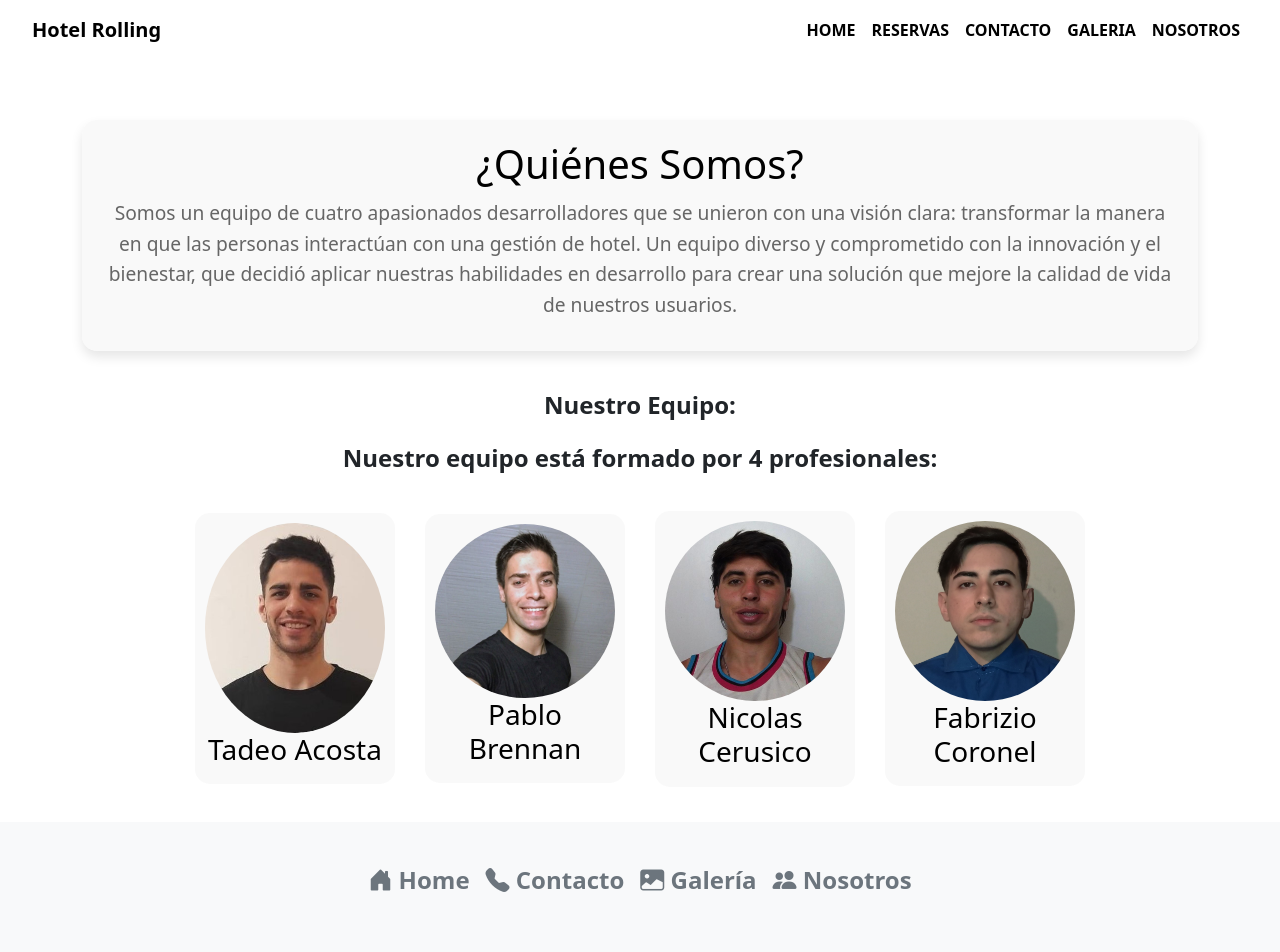
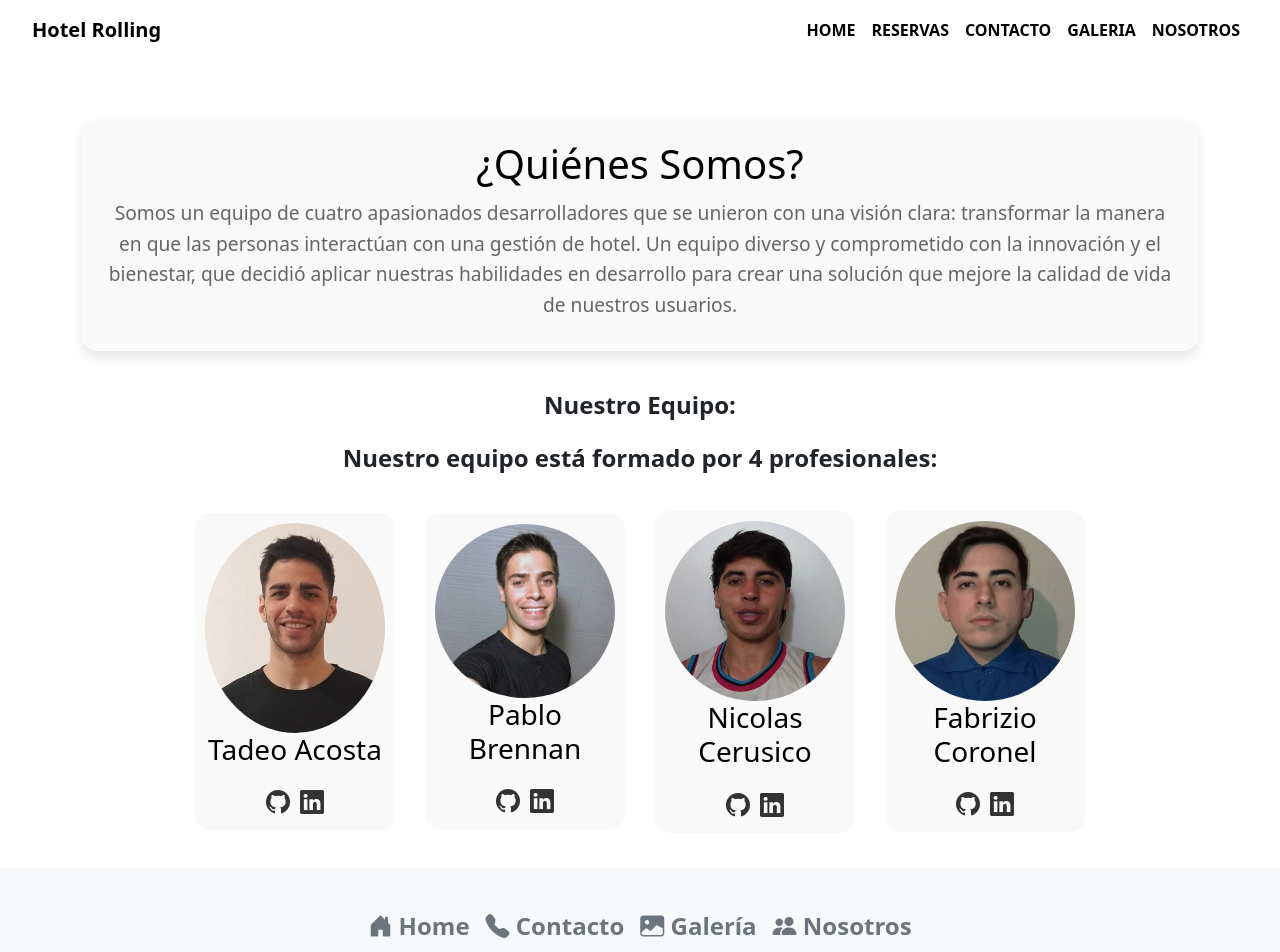
Before and after one commit to tadeo14/Gestion-Hoteles-Front, a React (Vite) app: page /nosotros in a window 1280 px wide. Shown: the top 952 px of the page. Built offline with nearby package versions, Linux system fonts and the light colour scheme.

Commit message:
Cambie y mejores los estilos en admin, nosotros y contacto

```diff
--- /dev/null
+++ b/componentes/ListaHabitaciones.css
@@ -0,0 +1,3 @@
+/* Estilos personalizados para el botón Nueva habitación */
+.btn-nueva-habitacion {
+  border-radius:
--- a/componentes/ListaHabitaciones.jsx
+++ b/componentes/ListaHabitaciones.jsx
@@ -2,6 +2,7 @@ import React, { useEffect, useState } from 'react';
 import { Table, Button, Modal, Form, Card } from 'react-bootstrap';
 import pruebaApi from '../src/api/pruebaApi';
 import Swal from 'sweetalert2';
+import './ListaHabitaciones.css'; // Importa el archivo de estilos
 
 export const ListaHabitaciones = () => {
   const [habitaciones, setHabitaciones] = useState([]);
@@ -11,6 +12,7 @@ export const ListaHabitaciones = () => {
   const [precio, setPrecio] = useState('');
   const [showEditar, setShowEditar] = useState(false);
   const [habitacionesEditar, setHabitacionesEditar] = useState([]);
+
   const handleClose = () => setShow(false);
   const handleShow = () => setShow(true);
 
@@ -126,8 +128,12 @@ export const ListaHabitaciones = () => {
 
   return (
     <>
-      <h1>Listado de Habitaciones</h1>
-      <Button variant="primary" onClick={handleShow}>
+      <h1 className="mb-4">Listado de Habitaciones</h1>
+      <Button
+        variant="primary"
+        onClick={handleShow}
+        className="btn-nueva-habitacion"
+      >
         Nueva habitación
       </Button>
 
@@ -176,8 +182,8 @@ export const ListaHabitaciones = () => {
         </Modal.Body>
       </Modal>
 
-      <Modal show={showEditar}>
-        <Modal.Header>
+      <Modal show={showEditar} onHide={() => setShowEditar(false)}>
+        <Modal.Header closeButton>
           <Modal.Title>Editar habitación</Modal.Title>
         </Modal.Header>
         <Modal.Body>
@@ -223,17 +229,35 @@ export const ListaHabitaciones = () => {
 
       <div className="d-flex flex-wrap justify-content-center">
         {habitaciones.map((habitacion) => (
-          <Card key={habitacion._id} className="m-2" style={{ width: '18rem', flex: '1 1 calc(100% - 2rem)', maxWidth: '300px' }}>
-            <Card.Img variant="top" src={`https://rollinghotel1.netlify.app/public/images/${habitacion.imagen}`} alt={`Habitación ${habitacion.numero}`} style={{ height: '200px', objectFit: 'cover' }} />
-
+          <Card
+            key={habitacion._id}
+            className="m-2 card-habitacion"
+          >
+            <Card.Img
+              variant="top"
+              src={`https://rollinghotel1.netlify.app/public/images/${habitacion.imagen}`}
+              alt={`Habitación ${habitacion.numero}`}
+              className="card-img"
+            />
             <Card.Body>
               <Card.Title>Habitación {habitacion.numero}</Card.Title>
               <Card.Text>
                 Tipo: {habitacion.tipo} <br />
                 Precio: {habitacion.precio}
               </Card.Text>
-              <Button variant="info" onClick={() => editarHabitacion(habitacion)} className='me-2'>Modificar</Button>
-              <Button variant="danger" onClick={() => eliminarHabitacionClick(habitacion._id)}>Eliminar</Button>
+              <Button
+                variant="info"
+                onClick={() => editarHabitacion(habitacion)}
+                className='me-2'
+              >
+                Modificar
+              </Button>
+              <Button
+                variant="danger"
+                onClick={() => eliminarHabitacionClick(habitacion._id)}
+              >
+                Eliminar
+              </Button>
             </Card.Body>
           </Card>
         ))}
--- a/src/assets/Contacto.css
+++ b/src/assets/Contacto.css
@@ -3,7 +3,7 @@
   background-image: url(../images/galeria5.jpg);
   background-size: cover;
   padding: 20px;
-  color: rgb(231, 235, 14);
+  color: rgb(0, 204, 255);
 }
 
 .info-contacto {
@@ -13,7 +13,7 @@
 .form-container {
   background-color: rgba(249, 249, 249, 0.9);
   padding: 20px;
-  border-radius: 10px;
+  border-radius: 20px;
   box-shadow: 0 4px 8px rgba(0, 0, 0, 0.1);
 }
 
@@ -36,3 +36,7 @@
     height: 250px;
   }
 }
+
+.contacto {
+  margin-bottom: 40px;
+}
--- a/src/assets/Somos.css
+++ b/src/assets/Somos.css
@@ -69,3 +69,26 @@ body {
     width: 100%;
   }
 }
+
+/* Estilo para los enlaces sociales */
+.social-links {
+  margin-top: 10px;
+  display: flex;
+  justify-content: center;
+  gap: 10px; /* Espacio entre los íconos */
+}
+
+.social-links a {
+  color: #333; /* Color de los íconos por defecto (puedes cambiarlo según tu preferencia) */
+  font-size: 1.5rem; /* Tamaño de los íconos */
+  text-decoration: none; /* Elimina el subrayado de los enlaces */
+}
+
+.social-links a:hover,
+.social-links a:focus {
+  color: #333; /* Mantén el mismo color al pasar el ratón o al enfocarse */
+}
+
+.social-links i {
+  transition: color 0.3s; /* Transición de color suave */
+}
--- a/src/pages/Contacto.jsx
+++ b/src/pages/Contacto.jsx
@@ -34,6 +34,12 @@ export const Contacto = () => {
         title: "Enviado",
         showConfirmButton: false,
         timer: 1500
+      }).then(() => {
+        // Limpiar el formulario después de mostrar el mensaje de éxito
+        setNombre('');
+        setEmail('');
+        setTelefono('');
+        setMensaje('');
       });
     }
   }
@@ -42,30 +48,30 @@ export const Contacto = () => {
     <div className='contacto-background'>
       <Container className="d-flex justify-content-center align-items-center min-vh-100">
         <Row className='w-100'>
+              <h1 className='contacto'>Contacto</h1>
           <Col md={6} className="mb-4">
             <div className="info-contacto">
-              <h1>Contacto</h1>
             </div>
             <div className='form-container'>
               <Form onSubmit={handleContacto}>
                 <Form.Group className="mb-3" controlId="formBasicNombre">
                   <Form.Label>Nombre</Form.Label>
-                  <Form.Control type="text" placeholder="Ingrese su nombre" onChange={(e) => setNombre(e.target.value)} />
+                  <Form.Control type="text" placeholder="Ingrese su nombre" value={nombre} onChange={(e) => setNombre(e.target.value)} />
                 </Form.Group>
 
                 <Form.Group className="mb-3" controlId="formBasicEmail">
                   <Form.Label>Correo electrónico</Form.Label>
-                  <Form.Control type="email" placeholder="@gmail.com" onChange={(e) => setEmail(e.target.value)} />
+                  <Form.Control type="email" placeholder="@gmail.com" value={email} onChange={(e) => setEmail(e.target.value)} />
                 </Form.Group>
 
                 <Form.Group className="mb-3">
                   <Form.Label>Teléfono</Form.Label>
-                  <Form.Control type="number" placeholder="Ingrese su número de teléfono" onChange={(e) => setTelefono(e.target.value)} />
+                  <Form.Control type="number" placeholder="Ingrese su número de teléfono" value={telefono} onChange={(e) => setTelefono(e.target.value)} />
                 </Form.Group>
 
                 <Form.Group className="mb-3">
                   <Form.Label>Mensaje</Form.Label>
-                  <Form.Control as="textarea" rows={3} placeholder="Ingrese su mensaje" onChange={(e) => setMensaje(e.target.value)} />
+                  <Form.Control as="textarea" rows={3} placeholder="Ingrese su mensaje" value={mensaje} onChange={(e) => setMensaje(e.target.value)} />
                 </Form.Group>
 
                 <Button variant="primary" type="submit" className="w-100 mt-3">
--- a/src/pages/Navbar.jsx
+++ b/src/pages/Navbar.jsx
@@ -80,7 +80,7 @@ const Navbar = () => {
             {isAuthenticated && userRole === "Admin" && (
               <li className="nav-item">
                 <Link className="nav-link" to="/admin">
-                  Administración
+                  ADMIN
                 </Link>
               </li>
             )}
--- a/src/pages/Somos.jsx
+++ b/src/pages/Somos.jsx
@@ -1,11 +1,27 @@
-import React from 'react'
-import "../assets/Somos.css"
-import nicolas from "../images/fotoNicolas.jpg"
-import pablo from "../images/fotoPablo.jpg"
-import tadeo from "../images/fotoTadeo.jpg"
-import fabrizio from "../images/fotoFabrizio.jpg"
+import React from 'react';
+import "../assets/Somos.css";
+import nicolas from "../images/fotoNicolas.jpg";
+import pablo from "../images/fotoPablo.jpg";
+import tadeo from "../images/fotoTadeo.jpg";
+import fabrizio from "../images/fotoFabrizio.jpg";
 
 const Somos = () => {
+  // Define los enlaces personalizados para cada miembro del equipo
+  const links = {
+    github: {
+      tadeo: "https://github.com/tadeo14",
+      pablo: "https://github.com/pabloleonardobrennan",
+      nicolas: "https://github.com/nicolino79",
+      fabrizio: "https://github.com/farz21"
+    },
+    linkedin: {
+      tadeo: "https://www.linkedin.com/in/tadeo-acosta/",
+      pablo: "https://www.linkedin.com/in/pablo-leonardo-brennan-182a8420a",
+      nicolas: "https://www.linkedin.com/in/nico-cerusico-783242327/",
+      fabrizio: "https://www.linkedin.com/in/fabrizio-gabriel-coronel-gordillo-36379822b/"
+    }
+  };
+
   return (
     <div className='nosotros-background'>
       <div className='descripcion'>
@@ -18,18 +34,50 @@ const Somos = () => {
         <div className='tarjetaImagen'>
           <img className='fotoNosotros' src={tadeo} alt='Tadeo Acosta' />
           <h3>Tadeo Acosta</h3>
+          <div className='social-links'>
+            <a href={links.github.tadeo} target="_blank" rel="noopener noreferrer">
+              <i className="bi bi-github"></i>
+            </a>
+            <a href={links.linkedin.tadeo} target="_blank" rel="noopener noreferrer">
+              <i className="bi bi-linkedin"></i>
+            </a>
+          </div>
         </div>
         <div className='tarjetaImagen'>
           <img className='fotoNosotros' src={pablo} alt='Pablo Brennan' />
           <h3>Pablo Brennan</h3>
+          <div className='social-links'>
+            <a href={links.github.pablo} target="_blank" rel="noopener noreferrer">
+              <i className="bi bi-github"></i>
+            </a>
+            <a href={links.linkedin.pablo} target="_blank" rel="noopener noreferrer">
+              <i className="bi bi-linkedin"></i>
+            </a>
+          </div>
         </div>
         <div className='tarjetaImagen'>
           <img className='fotoNosotros' src={nicolas} alt='Nicolas Cerusico' />
           <h3>Nicolas Cerusico</h3>
+          <div className='social-links'>
+            <a href={links.github.nicolas} target="_blank" rel="noopener noreferrer">
+              <i className="bi bi-github"></i>
+            </a>
+            <a href={links.linkedin.nicolas} target="_blank" rel="noopener noreferrer">
+              <i className="bi bi-linkedin"></i>
+            </a>
+          </div>
         </div>
         <div className='tarjetaImagen'>
           <img className='fotoNosotros' src={fabrizio} alt='Fabrizio Coronel' />
           <h3>Fabrizio Coronel</h3>
+          <div className='social-links'>
+            <a href={links.github.fabrizio} target="_blank" rel="noopener noreferrer">
+              <i className="bi bi-github"></i>
+            </a>
+            <a href={links.linkedin.fabrizio} target="_blank" rel="noopener noreferrer">
+              <i className="bi bi-linkedin"></i>
+            </a>
+          </div>
         </div>
       </div>
     </div>
```
